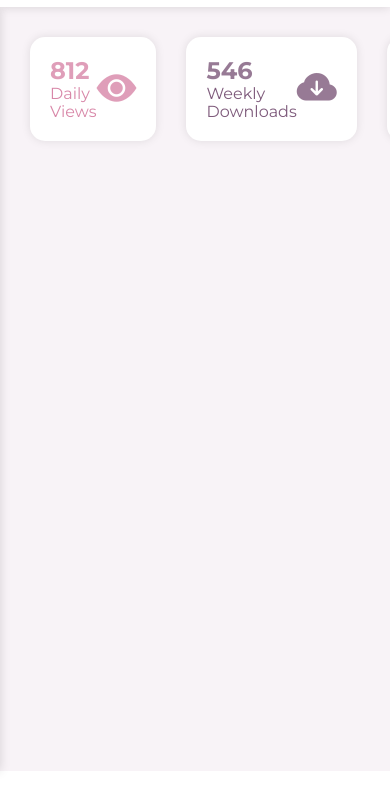
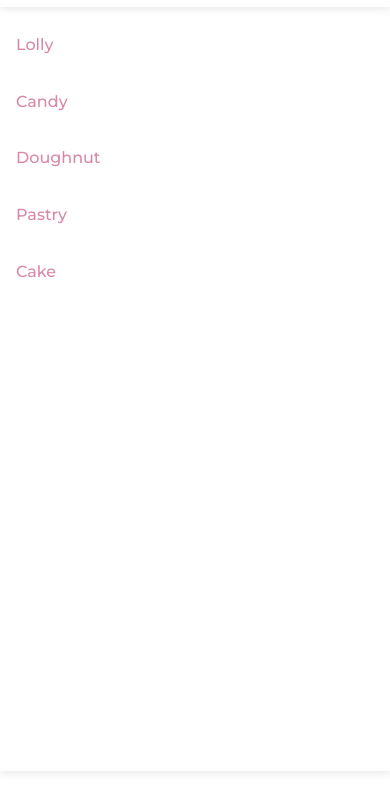
Before and after one commit to dijitalveysel/SweetDashboardTemplate, a plain HTML site: page index.html in a window 390 px wide. Both pictures are taken after a click on the element 33 px from the left and 40 px from the top of the page. Shown: the part 73-884 px from the top of the page. Drawn offline with nearby package versions, Linux system fonts and the light colour scheme.

Commit message:
Create responsive css.

```diff
--- /dev/null
+++ b/assets/css/_responsive.css
@@ -0,0 +1,36 @@
+@import url('./_variables.css');
+
+/* Media Query For Tablet */
+@media screen and (max-width: 768px) {
+    #sidebar {
+        left: calc(var(--sidebar-width) * -1);
+    }
+
+    #sidebar.active {
+        left: 0;
+    }
+
+    #pageBody {
+        margin-left: 0;
+    }
+
+    .card-grid {
+        grid-template-columns: repeat(2, 1fr);
+    }
+}
+
+/* Media Query For Mobile */
+@media screen and (max-width: 425px) {
+    #sidebar {
+        width: 100vw;
+        left: -100%;
+    }
+
+    #sidebar.active {
+        left: 0;
+    }
+
+    .card-grid {
+        grid-template-columns: repeat(1, 1fr);
+    }
+}
--- a/assets/css/main.css
+++ b/assets/css/main.css
@@ -7,6 +7,7 @@
 @import url("./_page-body.css");
 @import url("./_cards.css");
 @import url("./_helper.css");
+@import url("./_responsive.css");
 
 /* Universal */
 * {
```
